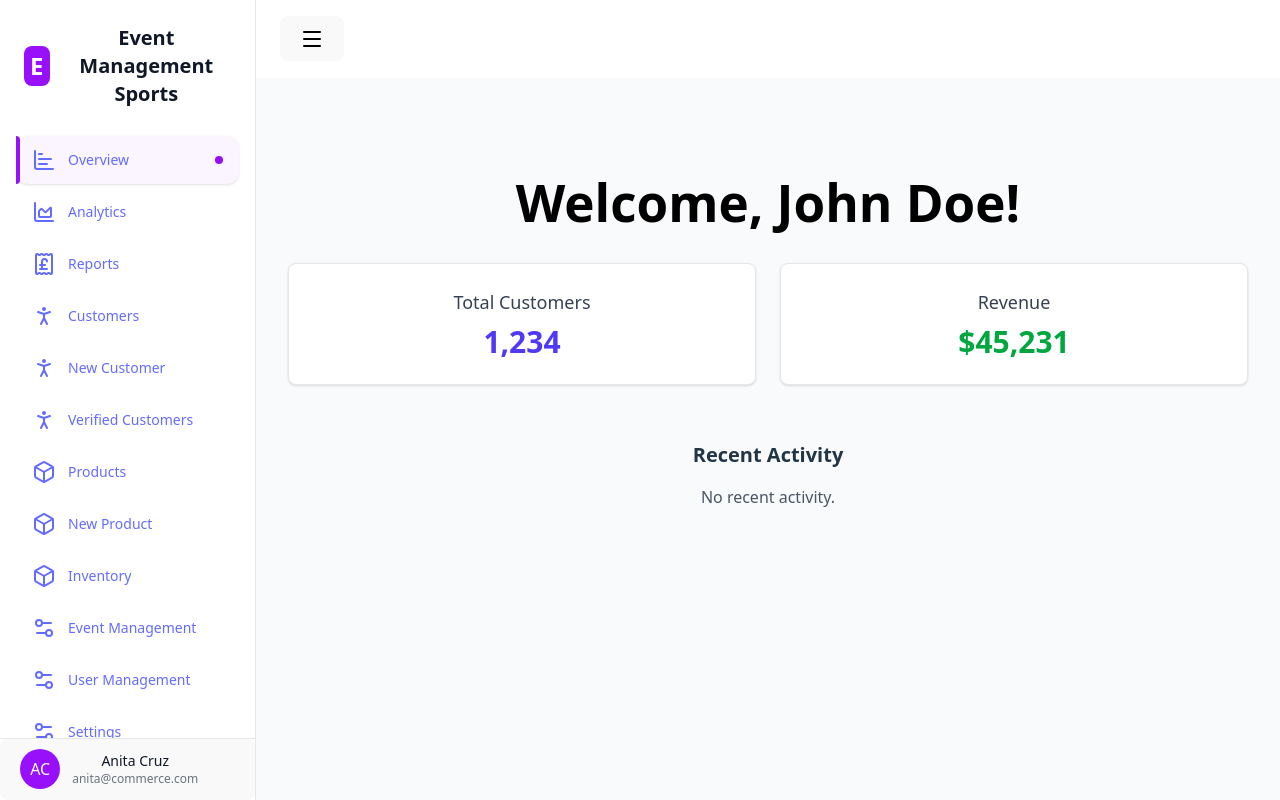
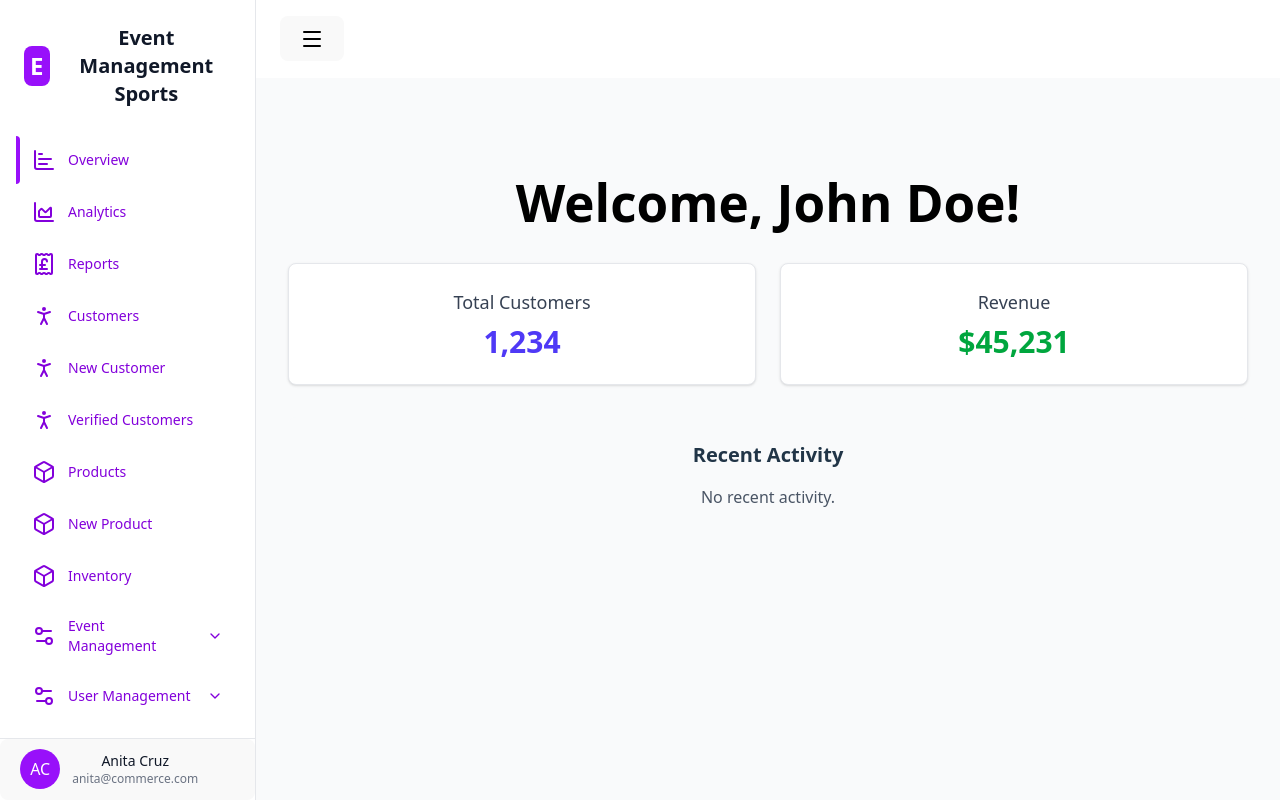
Before and after one commit to ozaenzenzen/reactjs_dashboard_sample_project, a React (Vite) app: page /dashboard in a window 1280 px wide. Both pictures are taken after a click on the button "Login". Built offline with nearby package versions, Linux system fonts and the light colour scheme.

Commit message:
update: sidebar

```diff
--- a/src/routes/dashboard/Sidebar.tsx
+++ b/src/routes/dashboard/Sidebar.tsx
@@ -14,6 +14,7 @@ import {
   PersonStanding,
   BoxIcon,
   Settings2,
+  ChevronDown,
 } from "lucide-react"; // optional: lucide icons
 
 type NavItem = {
@@ -51,11 +52,14 @@ const navItems: NavItem[] = [
     to: "/dashboard/event-management",
     label: "Event Management",
     subItems: [
-      {to: "/dashboard/event-management/configuration", label: "Configuration"},
-      {to: "/dashboard/event-management/category", label: "Category"},
-      {to: "/dashboard/event-management/publish", label: "Publish"},
-      {to: "/dashboard/event-management/report", label: "Report"},
-      {to: "/dashboard/event-management/live", label: "Live"},
+      {
+        to: "/dashboard/event-management/configuration",
+        label: "Configuration",
+      },
+      { to: "/dashboard/event-management/category", label: "Category" },
+      { to: "/dashboard/event-management/publish", label: "Publish" },
+      { to: "/dashboard/event-management/report", label: "Report" },
+      { to: "/dashboard/event-management/live", label: "Live" },
     ],
   },
   {
@@ -63,8 +67,8 @@ const navItems: NavItem[] = [
     to: "/dashboard/user-management",
     label: "User Management",
     subItems: [
-      {to: "/dashboard/user-management/user", label: "User"},
-      {to: "/dashboard/user-management/role", label: "Role"},
+      { to: "/dashboard/user-management/user", label: "User" },
+      { to: "/dashboard/user-management/role", label: "Role" },
     ],
   },
   { icon: <Settings2 />, to: "/dashboard/settings", label: "Settings" },
@@ -108,6 +112,15 @@ export default function Sidebar({ collapsed }: Props) {
     navigate("/login");
   };
 
+  const [openMenus, setOpenMenus] = useState<Record<string, boolean>>({});
+
+  const toggleMenu = (label: string) => {
+    setOpenMenus((prev) => ({
+      ...prev,
+      [label]: !prev[label],
+    }));
+  };
+
   return (
     <aside
       className={`fixed inset-y-0 left-0 bg-white border-r border-gray-200 flex flex-col ${
@@ -131,7 +144,73 @@ export default function Sidebar({ collapsed }: Props) {
       {/* Navigation */}
       <nav className="flex-1 overflow-y-auto px-4 pb-4">
         <div className="space-y-1">
-          {navItems.map((item) => (
+          {navItems.map((item) => {
+            const hasSubItems = !!item.subItems?.length;
+            const isOpen = openMenus[item.label];
+            return (
+              <div key={item.to}>
+                {/* Parent Item */}
+                <div
+                  className={`group relative flex items-center gap-3 px-4 py-3 my-1 rounded-xl text-sm font-medium transition-all cursor-pointer
+              ${hasSubItems ? "hover:bg-gray-50" : ""}
+            `}
+                  onClick={() => hasSubItems && toggleMenu(item.label)}
+                >
+                  {/* Active indicator bar (only if exact match or child is active) */}
+                  <NavLink
+                    to={item.to}
+                    end={item.end}
+                    className="absolute inset-0 rounded-xl"
+                    // This helps detect if parent route is active
+                  >
+                    {({ isActive }) =>
+                      isActive && (
+                        <div className="absolute left-0 top-0 bottom-0 w-1 bg-purple-600 rounded-r-full" />
+                      )
+                    }
+                  </NavLink>
+
+                  <div className="flex items-center gap-3 w-full text-purple-700">
+                    {item.icon}
+                    {!collapsed && (
+                      <>
+                        <span className="flex-1 text-start text-purple-700">{item.label}</span>
+                        {hasSubItems && (
+                          <ChevronDown
+                            className={`h-4 w-4 transition-transform duration-200 ${
+                              isOpen ? "rotate-180" : ""
+                            }`}
+                          />
+                        )}
+                      </>
+                    )}
+                  </div>
+                </div>
+
+                {/* Sub Items - Only show when expanded and sidebar not collapsed */}
+                {hasSubItems && !collapsed && isOpen && (
+                  <div className="ml-9 space-y-1 mt-1 border-l-2 border-gray-200 pl-4">
+                    {item.subItems!.map((subItem) => (
+                      <NavLink
+                        key={subItem.to}
+                        to={subItem.to}
+                        end={subItem.end}
+                        className={({ isActive }) =>
+                          `block py-2 px-3 text-sm rounded-lg transition-all text-start ${
+                            isActive
+                              ? "bg-purple-50 text-purple-700 font-medium"
+                              : "text-gray-600 hover:bg-gray-50"
+                          }`
+                        }
+                      >
+                        {subItem.label}
+                      </NavLink>
+                    ))}
+                  </div>
+                )}
+              </div>
+            );
+            return (
               <NavLink
                 key={item.to}
                 to={item.to}
@@ -151,14 +230,32 @@ export default function Sidebar({ collapsed }: Props) {
                       <div className="absolute left-0 top-0 bottom-0 w-1 bg-purple-600 rounded-r-full" />
                     )}
                     {item.icon}
-                  {!collapsed && <span>{item.label}</span>}
-                  {isActive && !collapsed && (
+                    {!collapsed && (
+                      <span className="text-start">{item.label}</span>
+                    )}
+                    {!collapsed && item.subItems ? (
+                      <ChevronDown className="h-5 w-5"></ChevronDown>
+                    ) : (
+                      <div></div>
+                    )}
+                    {/* {isActive && !collapsed && (
                     <div className="ml-auto w-2 h-2 bg-purple-600 rounded-full" />
-                  )}
+                  )} */}
+                    {isActive &&
+                      item.subItems?.map((itemChild) => (
+                        <NavLink
+                          key={itemChild.to}
+                          to={itemChild.to}
+                          className="group relative flex items-center"
+                        >
+                          {itemChild.label}
+                        </NavLink>
+                      ))}
                   </>
                 )}
               </NavLink>
-          ))}
+            );
+          })}
         </div>
       </nav>
 
```
Also changed, not shown: src/router.tsx (+47 -2 lines). Lines whose indentation alone changed are shown as unchanged.
